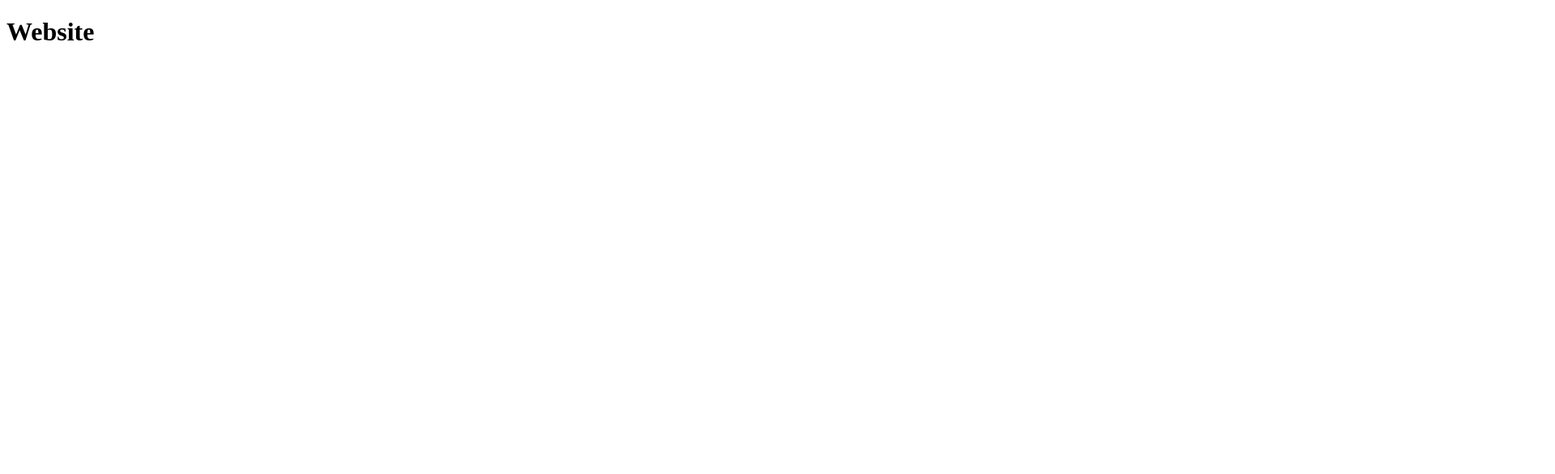
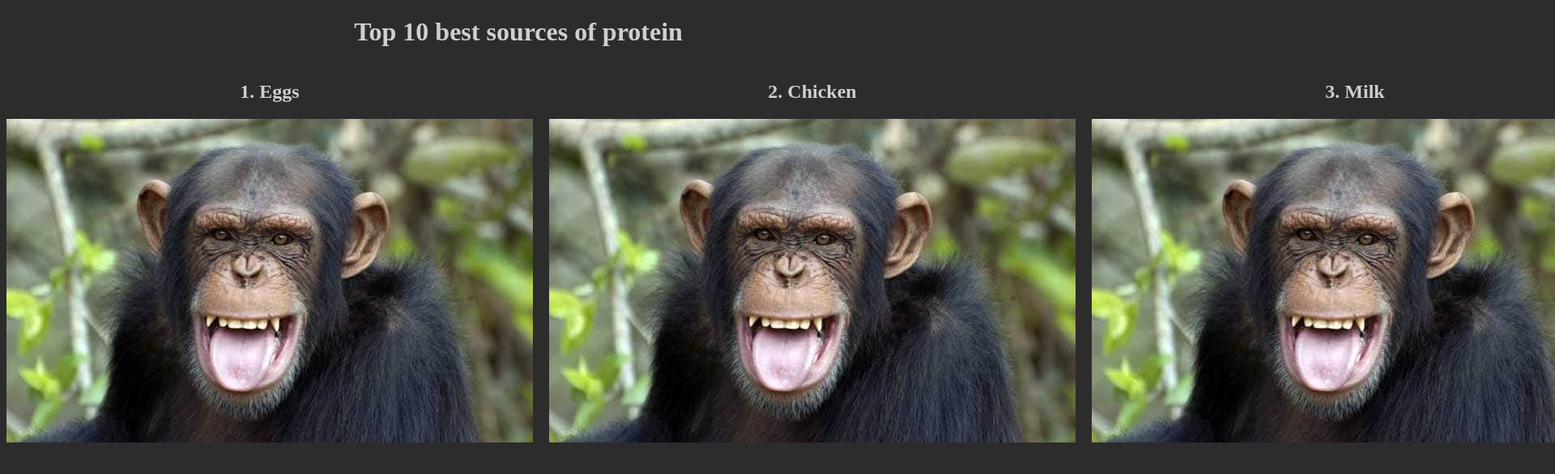
Before and after one commit to Brylieross/MyWebsite, a plain HTML site: page index.html in a window 1280 px wide. Shown: the top 586 px of the page at 81% size, 1920 px wide, since content can reach past the window. Drawn offline with Linux system fonts and the light colour scheme.

Commit message:
Added container and images

```diff
--- a/index.html
+++ b/index.html
@@ -4,9 +4,24 @@
     <meta charset="UTF-8">
     <meta http-equiv="X-UA-Compatible" content="IE=edge">
     <meta name="viewport" content="width=device-width, initial-scale=1.0">
-    <title>Document</title>
+    <link rel="stylesheet" href="styles/style.css">
+    <title>Top 10 best sources of protein</title>
 </head>
 <body>
-    <h1>Website</h1>
+    <h1>Top 10 best sources of protein</h1>
+    <div class = "container">
+        <div>
+            <h2>1. Eggs</h2>
+            <img src="images/Ryan.jpg" alt="Placeholder">
+        </div>
+        <div>
+            <h2>2. Chicken</h2>
+            <img src="images/Ryan.jpg" alt="Placeholder">
+        </div>
+        <div>
+            <h2>3. Milk</h2>
+            <img src="images/Ryan.jpg" alt="Placeholder">
+        </div>
+    </div>
 </body>
 </html>
--- /dev/null
+++ b/styles/style.css
@@ -0,0 +1,24 @@
+body{
+    background-color: #2C2C2C;
+}
+
+.container{
+    display: grid;
+    grid-template-columns: 1fr 1fr 1fr;
+    gap: 20px;
+}
+h1{
+    color: #cfcfcf;
+}
+
+h1{
+    text-align:center
+}
+
+h2{
+    color: #cfcfcf;
+}
+
+h2{
+    text-align:center
+}
```
